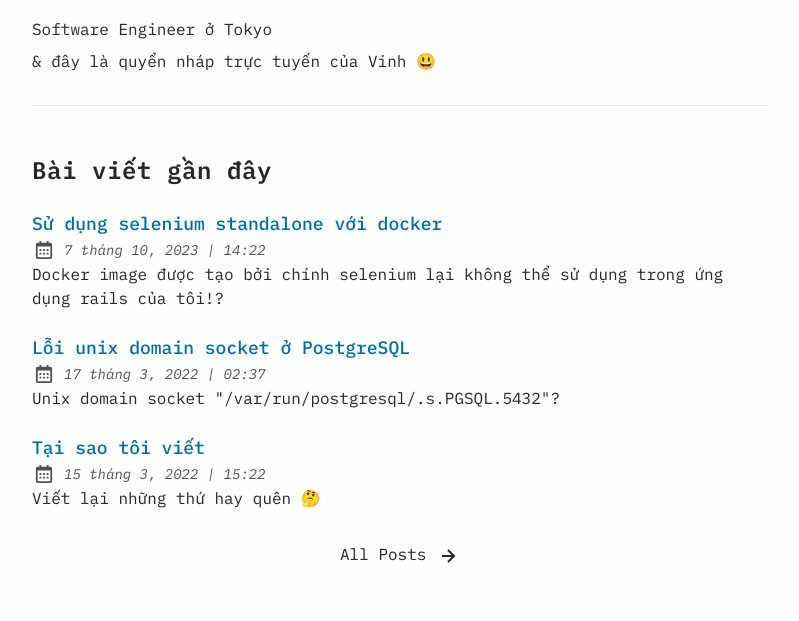
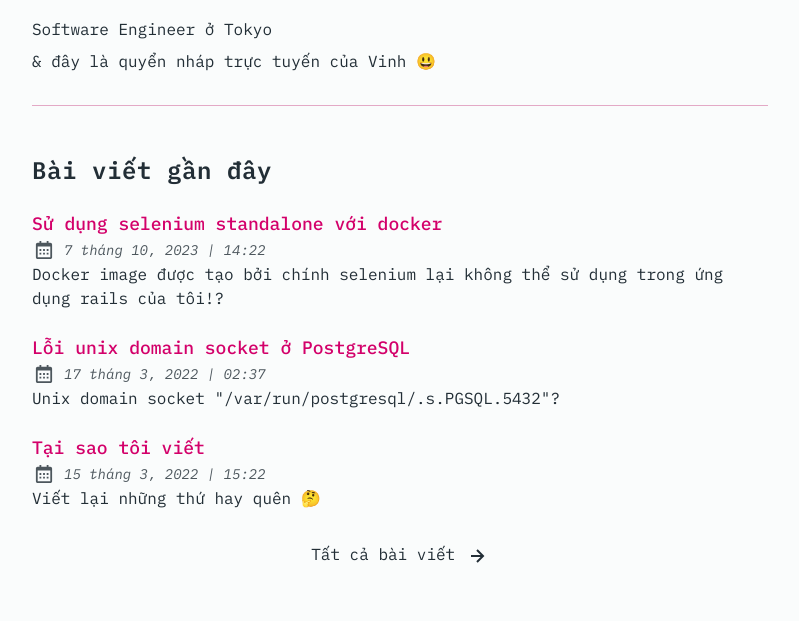
Before and after one commit to ruanshiron/docs-ruanshiron-com, an Astro site: page / in a window 1280 px wide. Shown: the part 328-949 px from the top of the page, without its empty margins (240-1039 px from the left). Built offline with nearby package versions, Linux system fonts and the light colour scheme; Astro itself is replaced by a stand-in of ours; some packages are replaced by stand-ins of ours.

Commit message:
change to pick

```diff
--- a/src/pages/index.astro
+++ b/src/pages/index.astro
@@ -65,7 +65,7 @@ const sortedPosts = getSortedPosts(posts);
       </ul>
       <div class="all-posts-btn-wrapper">
         <LinkButton href="/posts">
-          All Posts
+          Tất cả bài viết
           <svg xmlns="http://www.w3.org/2000/svg"
             ><path
               d="m11.293 17.293 1.414 1.414L19.414 12l-6.707-6.707-1.414 1.414L15.586 11H6v2h9.586z"
--- a/src/styles/base.css
+++ b/src/styles/base.css
@@ -5,20 +5,20 @@
 @layer base {
   :root,
   html[data-theme="light"] {
-    --color-fill: 251, 254, 251;
-    --color-text-base: 40, 39, 40;
-    --color-accent: 0, 108, 172;
-    --color-card: 230, 230, 230;
-    --color-card-muted: 205, 205, 205;
-    --color-border: 236, 233, 233;
+    --color-fill: 250, 252, 252;
+    --color-text-base: 34, 46, 54;
+    --color-accent: 211, 0, 106;
+    --color-card: 234, 206, 219;
+    --color-card-muted: 241, 186, 212;
+    --color-border: 227, 169, 198;
   }
   html[data-theme="dark"] {
-    --color-fill: 33, 39, 55;
-    --color-text-base: 234, 237, 243;
-    --color-accent: 255, 107, 1;
-    --color-card: 52, 63, 96;
-    --color-card-muted: 138, 51, 2;
-    --color-border: 171, 75, 8;
+    --color-fill: 53, 54, 64;
+    --color-text-base: 233, 237, 241;
+    --color-accent: 255, 120, 200;
+    --color-card: 75, 76, 89;
+    --color-card-muted: 113, 85, 102;
+    --color-border: 134, 67, 107;
   }
   #sun-svg,
   html[data-theme="dark"] #moon-svg {
```
